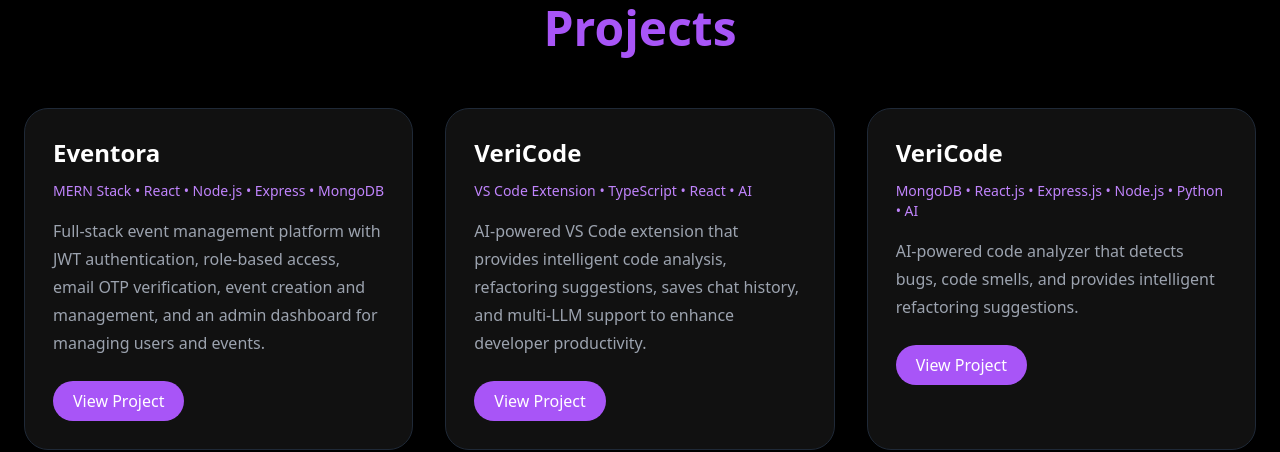
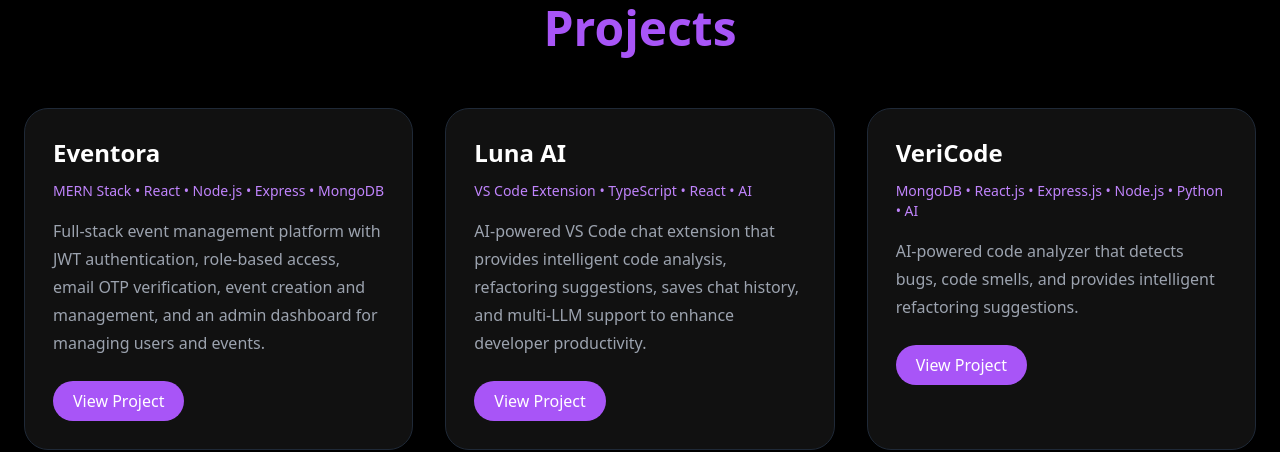
Before and after one commit to OmPimple26/My-Personal-Portfolio, a React (Vite) app: page / in a window 1280 px wide. Shown: the part 2500-2952 px from the top of the page. Built offline with nearby package versions, Linux system fonts and the light colour scheme.

Commit message:
Renamed VS Code chat extension project from Vericode to Luna Ai

```diff
--- a/src/components/Projects.jsx
+++ b/src/components/Projects.jsx
@@ -10,10 +10,10 @@
       desc: "Full-stack event management platform with JWT authentication, role-based access, email OTP verification, event creation and management, and an admin dashboard for managing users and events.",
     },
     {
-      title: "VeriCode",
+      title: "Luna AI",
       link: "https://marketplace.visualstudio.com/items?itemName=prathmesh9304.luna-ai-chat",
       tech: "VS Code Extension • TypeScript • React • AI",
-      desc: "AI-powered VS Code extension that provides intelligent code analysis, refactoring suggestions, saves chat history, and multi-LLM support to enhance developer productivity.",
+      desc: "AI-powered VS Code chat extension that provides intelligent code analysis, refactoring suggestions, saves chat history, and multi-LLM support to enhance developer productivity.",
     },
     {
       title: "VeriCode",
```
